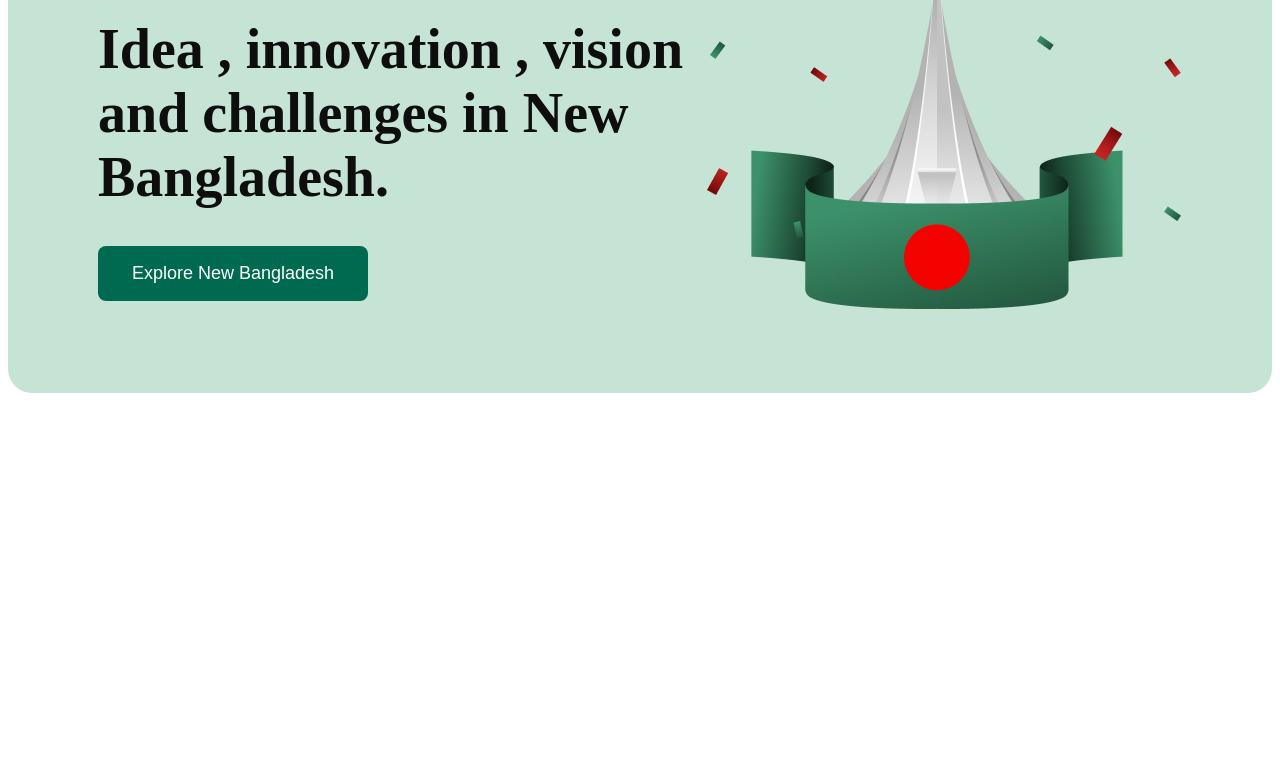
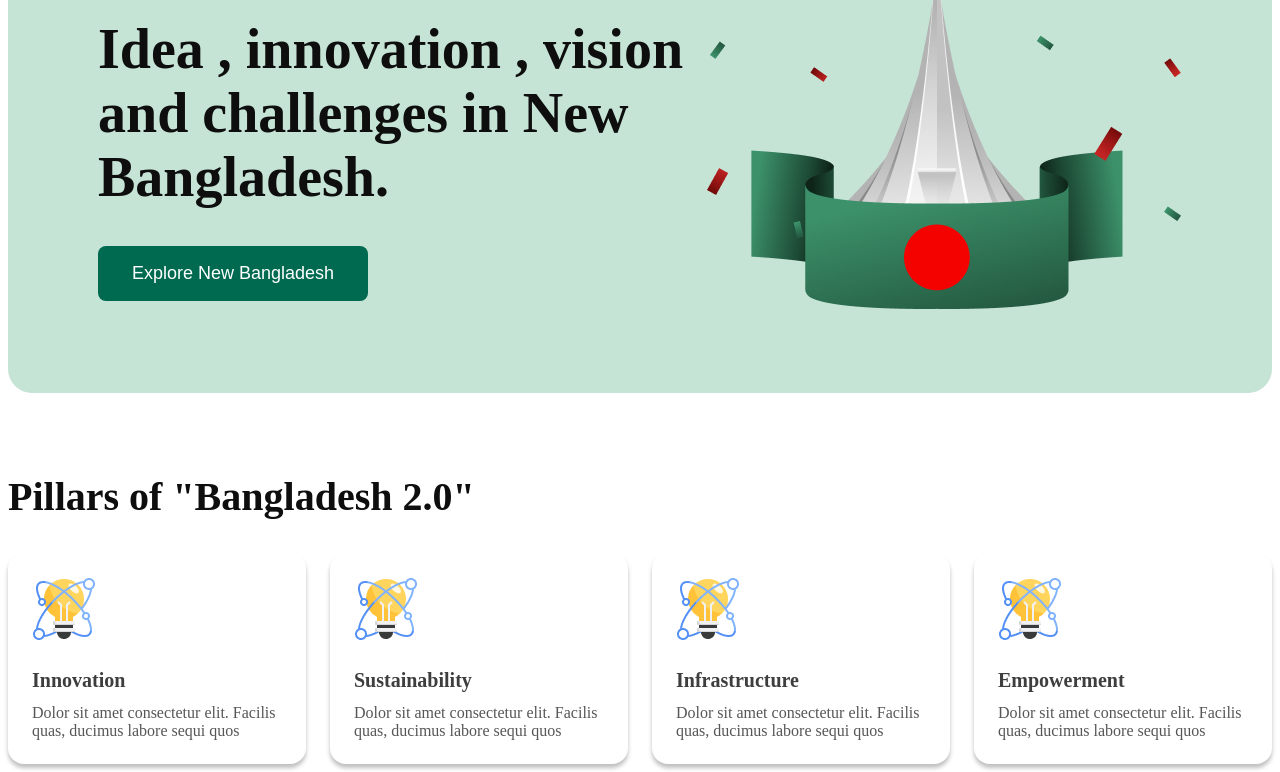
Before and after one commit to TrustfratedIsNotAvailable/Assignment-1, a plain HTML site: page index.html in a window 1280 px wide. Shown: the part 308-1080 px from the top of the page. Before the commit the page ends 800 px from the top, so only its background shows below. Drawn offline with Linux system fonts and the light colour scheme.

Commit message:
added section: Pillars of Bangladesh 2.0

```diff
--- a/index.html
+++ b/index.html
@@ -16,7 +16,6 @@
            </ul>
         </nav>
     </div>
-
     <div class="banner">
         <div class="banner-section">
             <h4 class="banner-title">Bangladesh 2.0</h4>
@@ -29,7 +28,35 @@
         </div>
     </div>
    </header>
+
    <main>
+   <!-- Section : Pillars of Bangladesh  -->
+   <section>
+        <div><h2 class="pillar-header">Pillars of "Bangladesh 2.0"</h2></div>
+        <div class="pillar-section">
+            <div class="pillar">
+                <div class="pillar-img"><img src="/images/card-icon.png" alt=""></div>
+                <div class="pillar-title">Innovation</div>
+                <div class="pillar-description">Dolor sit amet consectetur elit. Facilis quas, ducimus labore sequi quos </div>
+            </div>
+            <div class="pillar">
+                <div class="pillar-img"><img src="/images/card-icon.png" alt=""></div>
+                <div class="pillar-title">Sustainability</div>
+                <div class="pillar-description">Dolor sit amet consectetur elit. Facilis quas, ducimus labore sequi quos </div>
+            </div>
+            <div class="pillar">
+                <div class="pillar-img"><img src="/images/card-icon.png" alt=""></div>
+                <div class="pillar-title">Infrastructure</div>
+                <div class="pillar-description">Dolor sit amet consectetur elit. Facilis quas, ducimus labore sequi quos </div>
+            </div>
+            <div class="pillar">
+                <div class="pillar-img"><img src="/images/card-icon.png" alt=""></div>
+                <div class="pillar-title">Empowerment</div>
+                <div class="pillar-description">Dolor sit amet consectetur elit. Facilis quas, ducimus labore sequi quos </div>
+            </div>
+        </div>
+    </section>
+
 
    </main>
    <footer>
--- a/styles/bangladesh.css
+++ b/styles/bangladesh.css
@@ -110,6 +110,12 @@
     font-style: italic;
   }
 
+  /* overall styles  */
+ /* header,main{
+    background-color: #F5F5F5;
+ } */
+
+
   /* shared styles  */
   .btn{
     color:#ffffff;
@@ -177,3 +183,40 @@
     font-size:56px;
     font-weight:bold;
   }
+
+
+  /* Pillar section styles */
+.pillar-header{
+    color:rgba(14,14,14,1);
+    font-size:40px;
+    font-weight:bold;
+}
+  .pillar-section{
+    display:flex;
+    align-items: center;
+    justify-content: space-between;
+    gap:24px;
+  }
+
+  .pillar{
+    box-shadow: 0px 4px 4px 0px rgba(0,0,0,0.25);
+    padding:24px;
+    border-radius: 16px;
+  }
+
+ .pillar-img{
+    margin-bottom:24px;
+ }
+
+  .pillar-title{
+    font-size:20px;
+    font-weight:bold;
+    color:rgba(14,14,14,0.8);
+    margin-bottom:12px;
+  }
+
+  .pillar-description{
+    font-size:16px;
+    font-weight:regular;
+    color:rgba(14,14,14,0.7);
+  }
```
